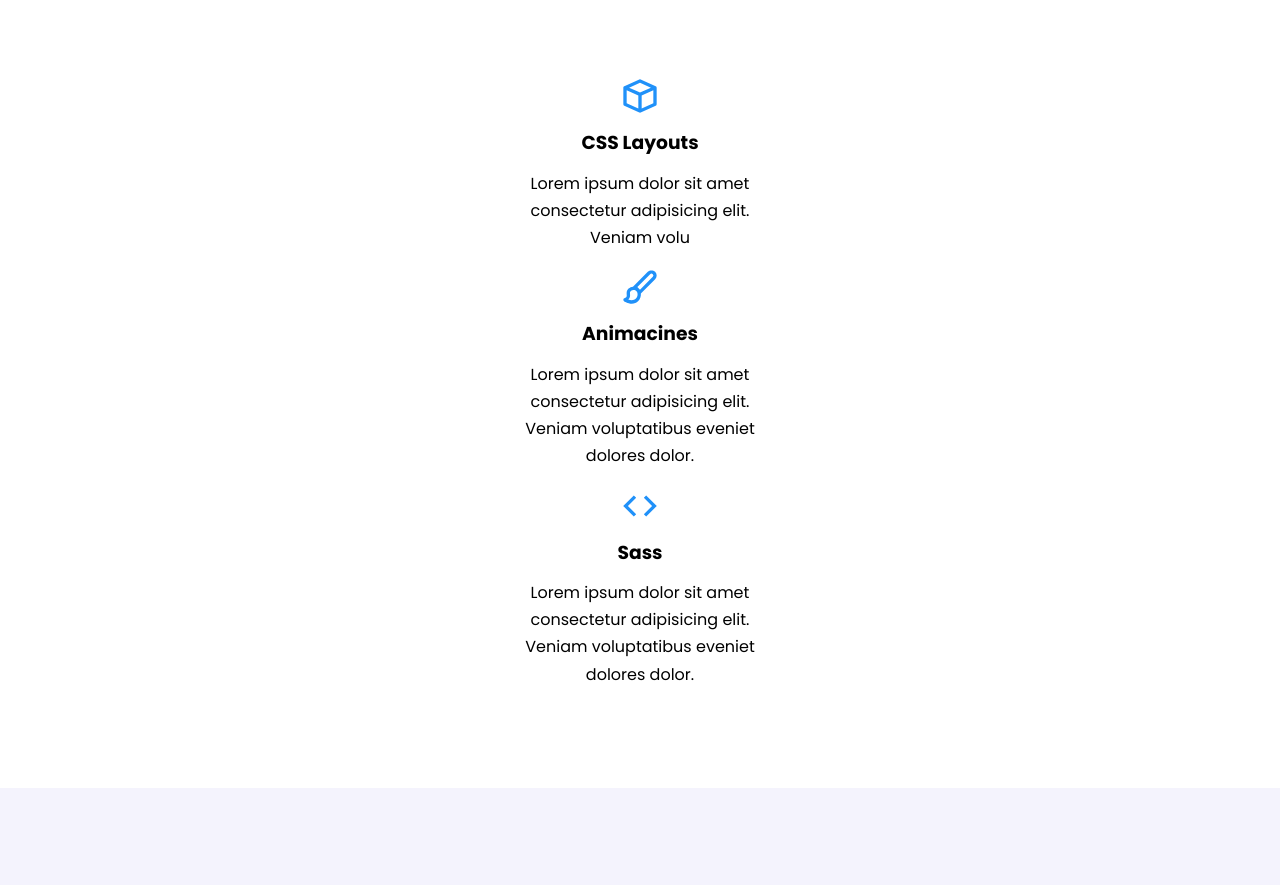
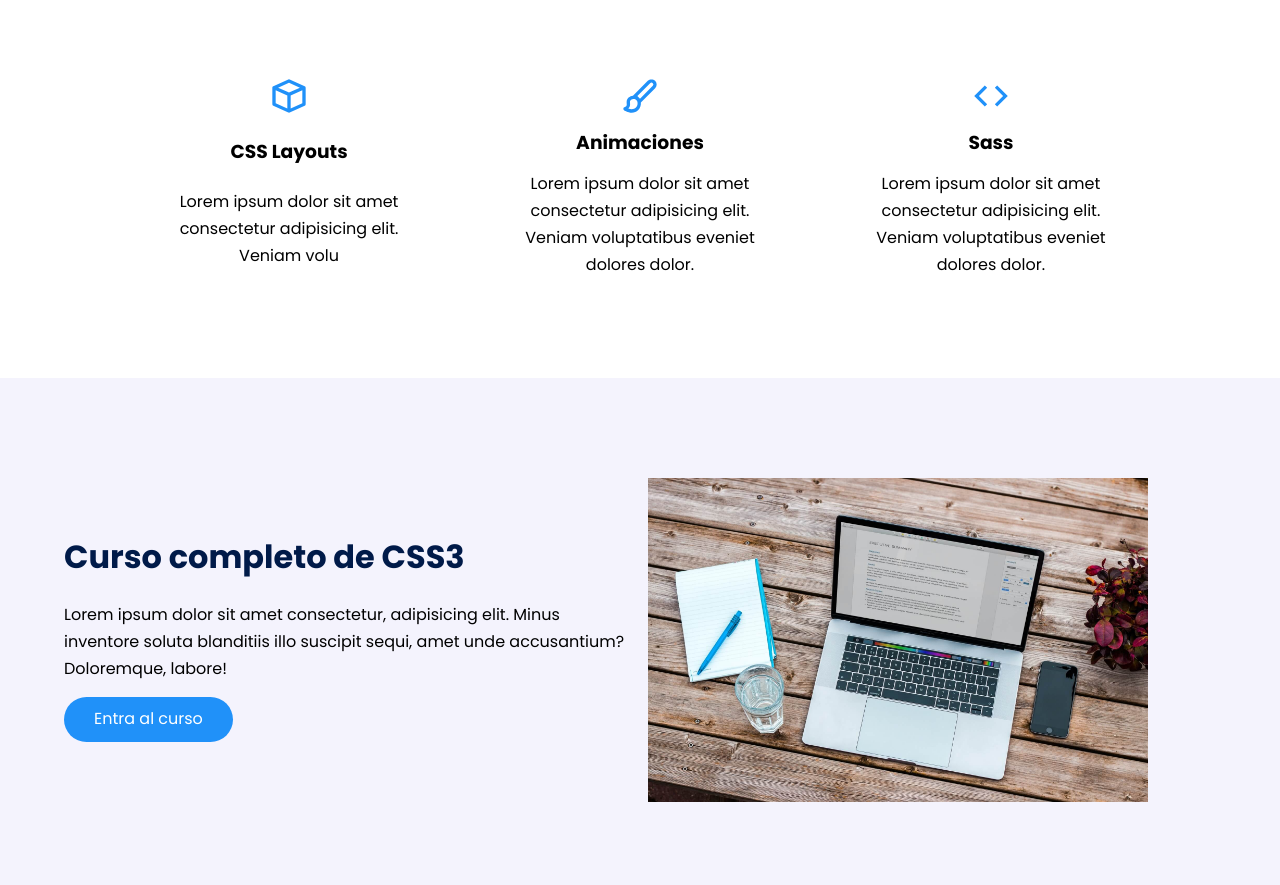
Before and after one commit to Serato1/Landing_Page, a plain HTML site: page index.html in a window 1280 px wide. Shown: the part 1020-1905 px from the top of the page. Drawn offline with Linux system fonts and the light colour scheme.

Commit message:
correcciones

```diff
--- a/index.html
+++ b/index.html
@@ -60,21 +60,23 @@
                   <!--esto es porque cada articulo tendra un icono , un  titulo y un texto-->
                   <img src="./imagenes/cuadro.svg" class="about__icon" alt="">
                   <h3 class="about__title"> CSS Layouts</h3>
-                  <p class="about__paragraph">Lorem ipsum dolor sit amet consectetur adipisicing elit. Veniam volu
+                  <p class="about__paragraph">Lorem ipsum dolor sit amet consectetur adipisicing elit. Veniam volu </p>
+                </article>
+
 
                 <article class="about__icons">
                     <!--esto es porque cada articulo tendra un icono , un  titulo y un texto-->
                     <img src="./imagenes/pincel.svg" class="about__icon" alt="">
-                    <h3 class="about__title"> Animacines</h3>
+                    <h3 class="about__title"> Animaciones</h3>
                     <p class="about__paragraph">Lorem ipsum dolor sit amet consectetur adipisicing elit. Veniam voluptatibus eveniet dolores dolor.</p>
-                  </article>
+                </article>
 
-                  <article class="about__icons">
+                <article class="about__icons">
                     <!--esto es porque cada articulo tendra un icono , un  titulo y un texto-->
                     <img src="./imagenes/flechas.svg" class="about__icon" alt="">
                     <h3 class="about__title"> Sass</h3>
                     <p class="about__paragraph">Lorem ipsum dolor sit amet consectetur adipisicing elit. Veniam voluptatibus eveniet dolores dolor.</p>
-                  </article>
+                </article>
             </div>
         </section>
 
```
